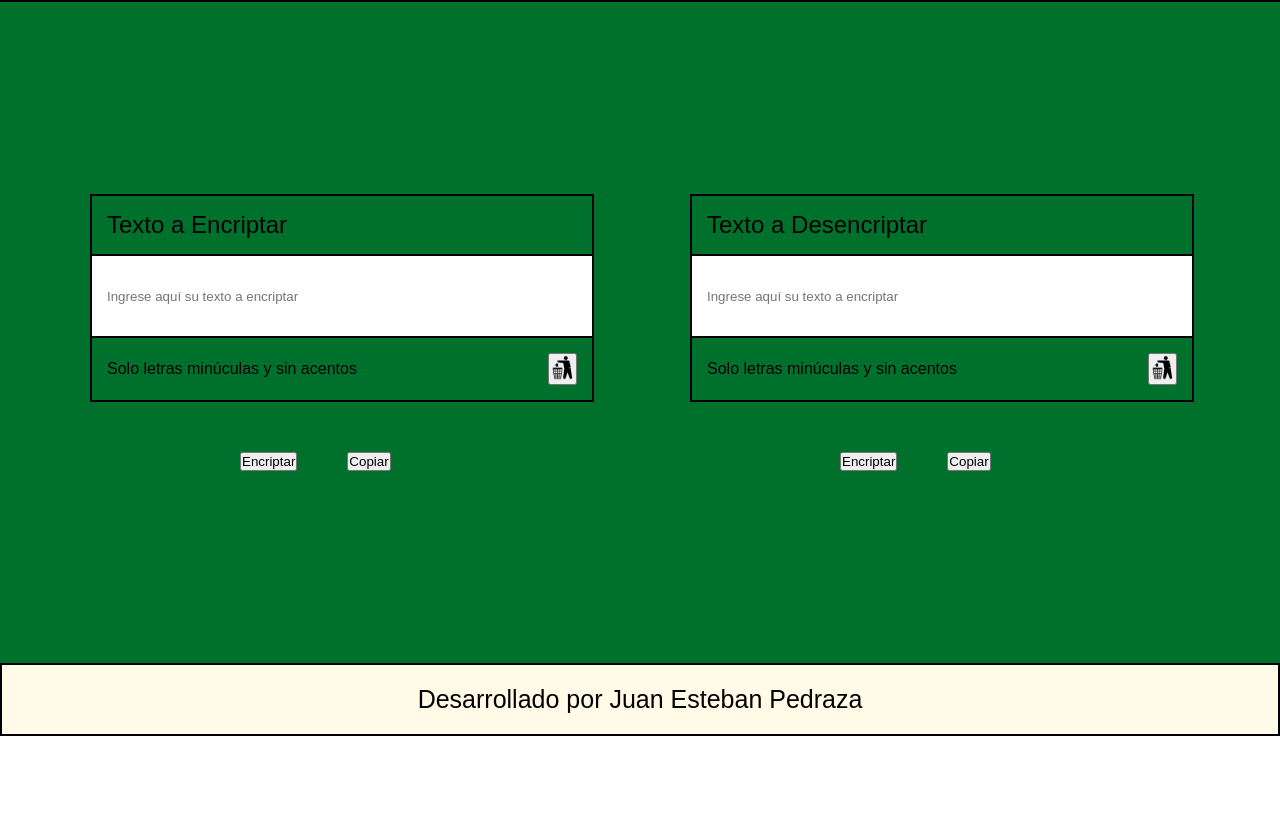
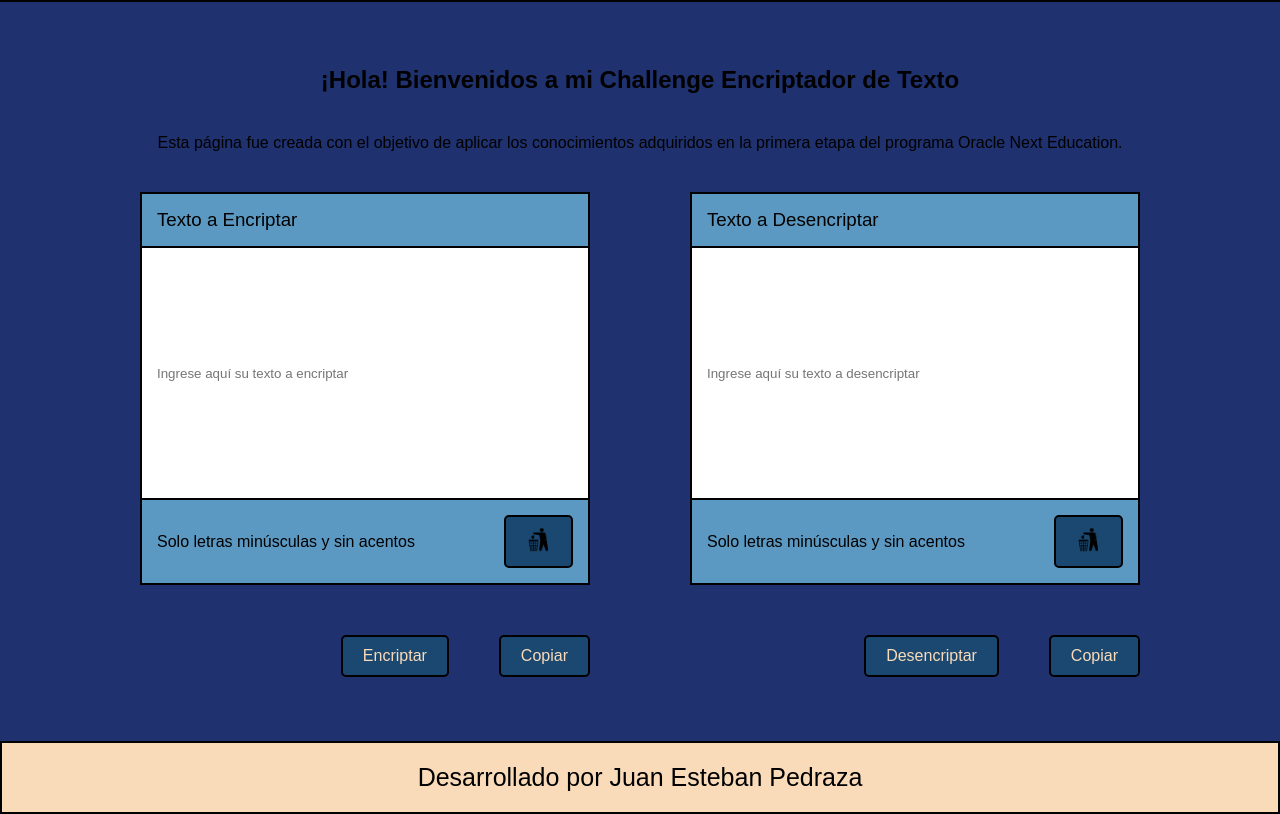
Before and after one commit to jestebanpedrazas/Challenge-Encriptador-de-Textos-Grupo-07-Alura-Latam, a plain HTML site: page index.html in a window 1280 px wide. Shown: the part 69-883 px from the top of the page. Before the commit the page ends 805 px from the top, so only its background shows below. Drawn offline with Linux system fonts and the light colour scheme.

Commit message:
Actualización de la hoja de estilos css para el proyecto

```diff
--- a/index.html
+++ b/index.html
@@ -9,14 +9,16 @@
 </head>
 <body>
     <header class="header">
-        <h1>Encriptador de Texto  - Challenge grupo 07</h1>
+        <h1>Encriptador de Texto - Challenge grupo 07</h1>
     </header>
     <main class="main">
+        <h2>¡Hola! Bienvenidos a mi Challenge Encriptador de Texto</h2>
+        <p>Esta página fue creada con el objetivo de aplicar los conocimientos adquiridos en la primera etapa del programa Oracle Next Education.</p>
         <section class="mainSection">
             <div class="mainSectionDiv">
-                <h2 class="mainSectionDivH">Texto a Encriptar</h2>
-                <input type="text" placeholder="Ingrese aquí su texto a encriptar" id="textoEncritar" class="containerInput">
-                <p class="mainSectionDivP">Solo letras minúculas y sin acentos <button> <img class="icons" src="./assets/basura.png" alt="icono basua"></button></p>
+                <h3 class="mainSectionDivH">Texto a Encriptar</h3>
+                <input type="text" placeholder="Ingrese aquí su texto a encriptar" id="textoEncriptar" class="containerInput">
+                <p class="mainSectionDivP">Solo letras minúsculas y sin acentos <button><img class="icons" src="./assets/basura.png" alt="icono basura"></button></p>
                 <p class="mainSectionDivB">
                     <button>Encriptar</button>
                     <button>Copiar</button>
@@ -24,21 +26,18 @@
             </div>
 
             <div class="mainSectionDiv">
-                <h2 class="mainSectionDivH">Texto a Desencriptar</h2>
-                <input type="text" placeholder="Ingrese aquí su texto a encriptar" id="textoEncritar" class="containerInput">
-                <p class="mainSectionDivP">Solo letras minúculas y sin acentos <button> <img class="icons" src="./assets/basura.png" alt="icono basua"></button></p>
+                <h3 class="mainSectionDivH">Texto a Desencriptar</h3>
+                <input type="text" placeholder="Ingrese aquí su texto a desencriptar" id="textoDesencriptar" class="containerInput">
+                <p class="mainSectionDivP">Solo letras minúsculas y sin acentos <button><img class="icons" src="./assets/basura.png" alt="icono basura"></button></p>
                 <p class="mainSectionDivB">
-                    <button>Encriptar</button>
+                    <button>Desencriptar</button>
                     <button>Copiar</button>
                 </p>
-
             </div>
-
         </section>
-
     </main>
     <footer class="footer">
-        <p>Desarrollado por Juan Esteban Pedraza </p>
+        <p>Desarrollado por Juan Esteban Pedraza</p>
     </footer>
 </body>
 </html>
--- a/styles/style.css
+++ b/styles/style.css
@@ -1,15 +1,17 @@
-*{
-    padding: 0%;
+* {
+    padding: 0;
     margin: 0;
+    box-sizing: border-box;
 }
 
-:root{
-    --colorPrimario: #00712D;
-    --colorSecundario: #FFFBE6;
-    --colorLetra: #D5ED9F;
+:root {
+    --colorPrimario: #1F316F;
+    --colorSecundario: #F9DBBA;
+    --colorLetra: #5B99C2;
+    --colorBoton: #1A4870;
 
-    --letraTitulo:"New Amsterdam", sans-serif;
-    --letraTituloPeso:400;
+    --letraTitulo: "New Amsterdam", sans-serif;
+    --letraTituloPeso: 400;
     --letraTituloEstilo: normal;
 
     --letraTexto: "New Amsterdam", sans-serif;
@@ -17,105 +19,132 @@
     --letraTextoEstilo: normal;
 }
 
-.icons{
-    height:25px;
-}
-body{
-    box-sizing: border-box;
+body {
     margin: 0;
     padding: 0;
-    color: black;
+    color: black; /* Mantener el texto en color negro */
+    font-family: var(--letraTexto);
+    font-weight: var(--letraTextoPeso);
+    font-style: var(--letraTextoEstilo);
+    background-color: var(--colorSecundario);
 }
-.header{
+
+.icons {
+    height: 25px;
+}
+
+.header {
     background-color: var(--colorSecundario);
     font-family: var(--letraTitulo);
     font-weight: var(--letraTituloPeso);
     font-style: var(--letraTituloEstilo);
     padding: 15px;
-    border: solid 2px;
+    border: 2px solid;
+}
 
-}
-.main{
-
-    padding: 15% 15%;
+.main {
+    padding: 5% 5%;
     display: flex;
     align-items: center;
     justify-content: space-between;
     flex-direction: column;
     gap: 40px;
     background-color: var(--colorPrimario);
-    justify-content: center;
-    align-items: center;
-    justify-content: space-between;
+    color: black; /* Mantener el texto en color negro */
 }
 
-.mainSection{
+.mainSection {
     display: flex;
     justify-content: center;
     gap: 100px;
-    width: 1000px;
+    width: 100%;
+    max-width: 1000px;
     font-family: var(--letraTexto);
     font-weight: var(--letraTextoPeso);
     font-style: var(--letraTextoEstilo);
-
-
-
+    color: black; /* Mantener el texto en color negro */
 }
 
-.mainSectionDiv{
+.mainSectionDiv {
     display: flex;
     flex-direction: column;
-    width: 500px;
-    align-items:flex-start;
-    justify-items: end;
+    width: 100%;
+    max-width: 500px;
+    align-items: flex-start;
+}
 
-}
-.mainSectionDivH{
+.mainSectionDivH {
+    background-color: var(--colorLetra);
     padding: 15px;
-    width: 470px;
+    width: 100%;
     font-family: var(--letraTexto);
     font-weight: var(--letraTextoPeso);
     font-style: var(--letraTextoEstilo);
-    border: 2px solid;
+    border: 2px solid ; /* Mantener el borde */
+    color: black; /* Mantener el texto en color negro */
 }
-.containerInput{
+
+.containerInput {
     padding: 15px;
-    width: 470px;
-    height: 50px;
+    width: 100%;
+    height: 250px;
+    border: 2px solid ; /* Mantener los bordes */
     border-top: none;
     border-bottom: none;
-    border-left: 2px solid;
-    border-right: 2px solid;
     text-decoration: none;
     box-shadow: none;
     outline: none;
     font-family: var(--letraTexto);
     font-weight: var(--letraTextoPeso);
     font-style: var(--letraTextoEstilo);
+    color: black; /* Mantener el texto en color negro */
 }
-.mainSectionDivP{
+
+.mainSectionDivP {
+    background-color: var(--colorLetra);
     display: flex;
     justify-content: space-between;
-    border: 2px solid;
+    border: 2px solid ; /* Mantener el borde */
     padding: 15px;
-    width: 470px;
+    width: 100%;
     align-items: center;
     font-family: var(--letraTexto);
     font-weight: var(--letraTextoPeso);
     font-style: var(--letraTextoEstilo);
+    color: black; /* Mantener el texto en color negro */
 }
 
-.mainSectionDivB{
+.mainSectionDivB {
     display: flex;
     flex-direction: row;
     gap: 50px;
     margin-top: 50px;
-    margin-left: 150px;
+    margin-left: auto;
+}
+
+button {
+    background-color: var(--colorBoton); /* Fondo del botón usando la variable de color primario */
+    color: var(--colorSecundario); /* Texto del botón en color secundario */
+    padding: 10px 20px; /* Espaciado interno del botón */
+    border: 2px solid black; /* Borde del botón */
+    border-radius: 5px; /* Bordes redondeados */
+    font-family: var(--letraTexto); /* Fuente del texto */
+    font-weight: var(--letraTextoPeso); /* Peso del texto */
+    font-style: var(--letraTextoEstilo); /* Estilo del texto */
+    font-size: 16px; /* Tamaño del texto */
+    cursor: pointer; /* Cambia el cursor al pasar por encima */
+    transition: background-color 0.3s ease, color 0.3s ease; /* Transición suave para hover */
+
+}
+
+button:hover {
+    background-color: var(--colorSecundario); /* Cambia el fondo al color secundario al hacer hover */
+    color: var(--colorBoton); /* Cambia el texto al color primario al hacer hover */
 }
 
 
-.footer{
-    color:black;
+.footer {
+    color: black; /* Mantener el texto en color negro */
     background-color: var(--colorSecundario);
     padding: 20px;
     text-align: center;
```
